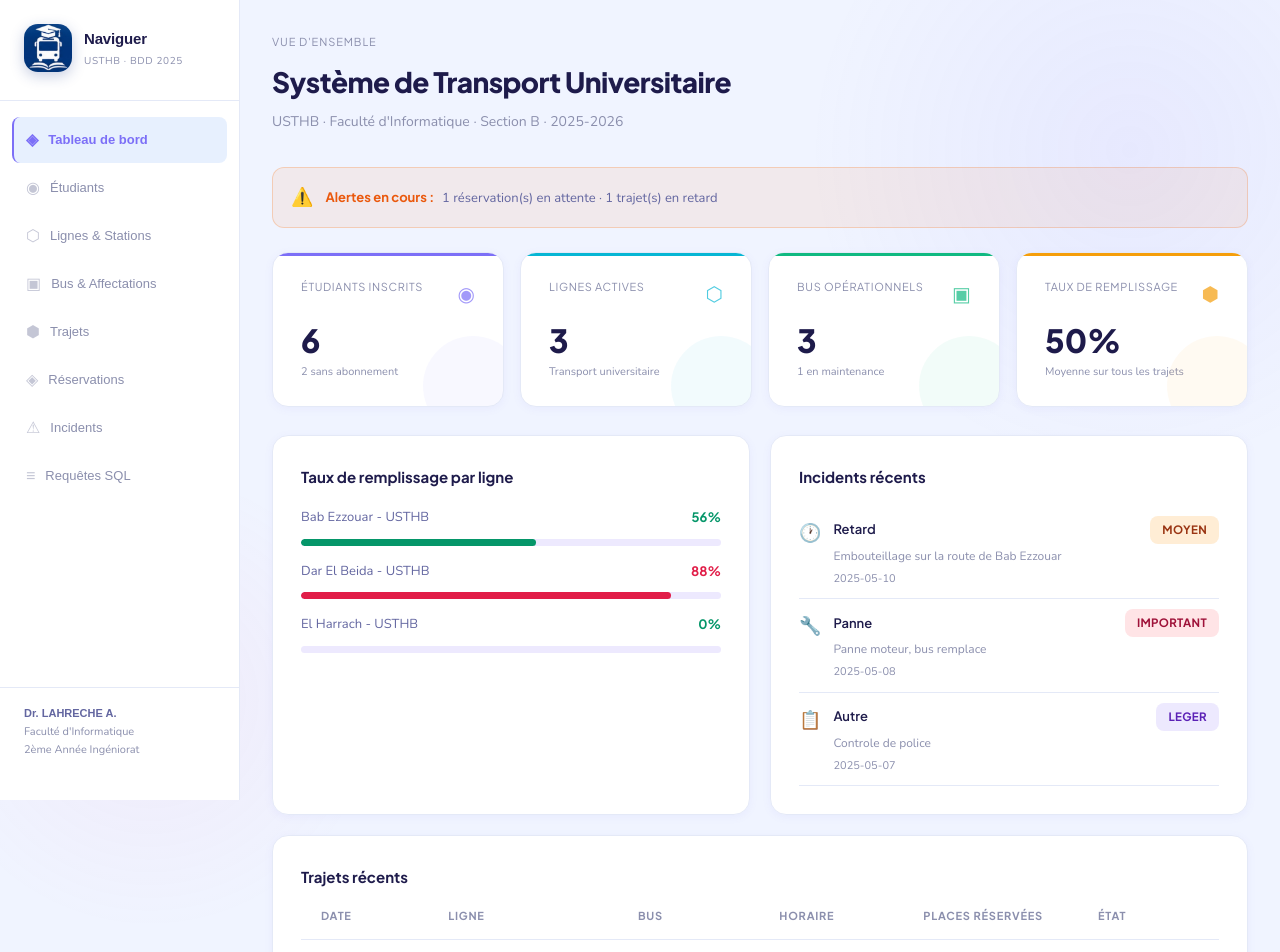
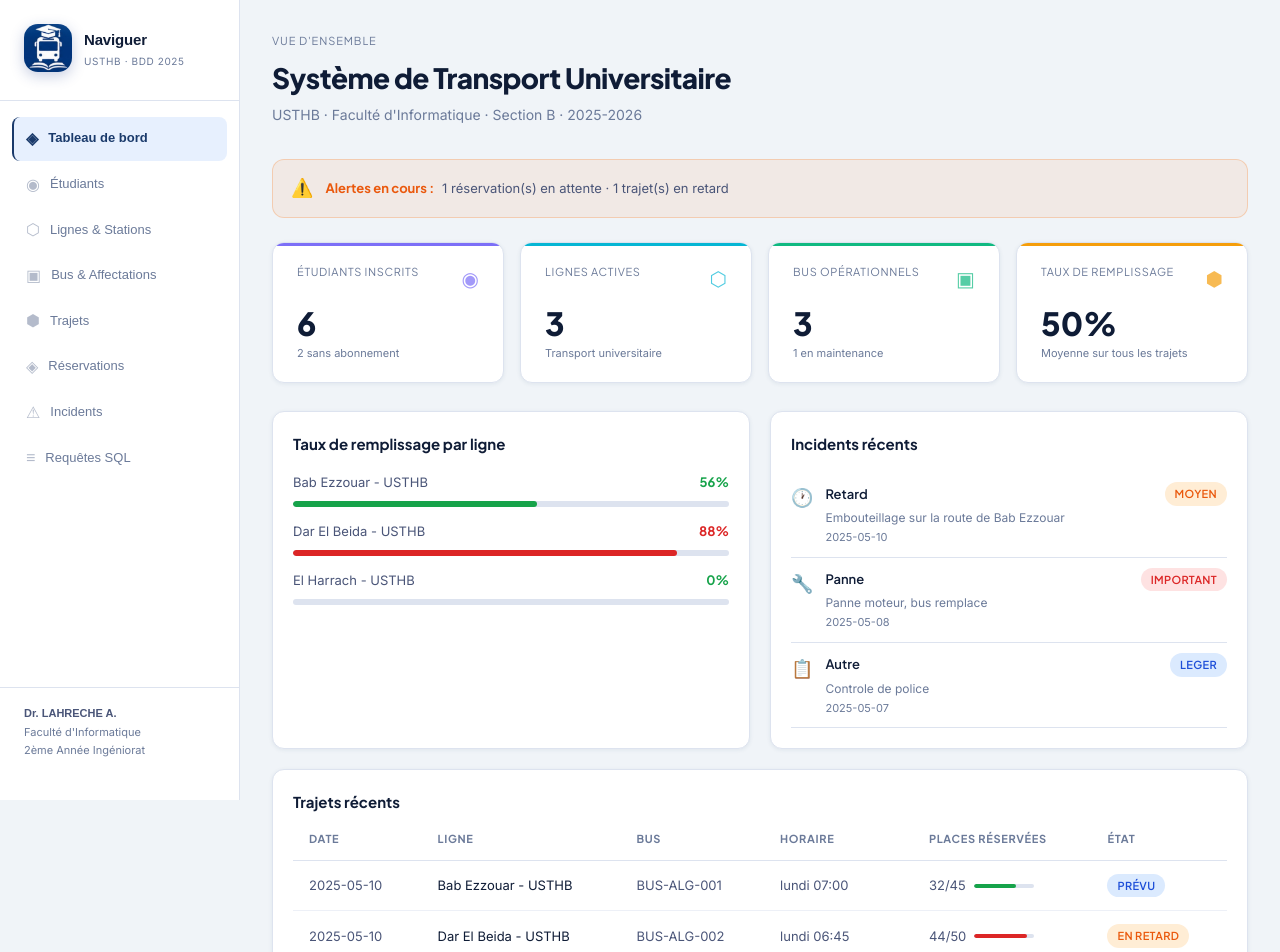
Before and after one commit to bchraaaa2-arch/transport-universitaire, a Next.js app: page / in a window 1280 px wide. Shown: the top 952 px of the page. Built offline with nearby package versions, Linux system fonts and the light colour scheme.

Commit message:
Update globals.css

```diff
--- a/src/styles/globals.css
+++ b/src/styles/globals.css
@@ -1,102 +1,34 @@
-@import url('https://fonts.googleapis.com/css2?family=Plus+Jakarta+Sans:wght@400;500;600;700;800&family=Nunito:wght@400;500;600;700&display=swap');
+@import url('https://fonts.googleapis.com/css2?family=Inter:wght@400;500;600;700;800&family=Plus+Jakarta+Sans:wght@400;500;600;700;800&display=swap');
 
 :root {
-  --bg: #f0f4ff;
-  --surface: #ffffff;
-  --surface2: #f5f7ff;
-  --border: #e4e9f7;
-  --accent: #7c6ff7;
-  --accent2: #f472b6;
-  --accent3: #34d399;
-  --text: #1e1b4b;
-  --text-muted: #8b8fad;
-  --text-dim: #6366a0;
-  --green: #059669;
-  --red: #e11d48;
-  --orange: #ea580c;
-  --radius: 16px;
-
-  --shadow-sm: 0 2px 8px rgba(124,111,247,0.07);
-  --shadow-md: 0 4px 24px rgba(124,111,247,0.10);
-  --shadow-lg: 0 8px 40px rgba(124,111,247,0.13);
-}
-[data-theme="dark"] {
-  --bg: #070b14;
-  --surface: #0e1523;
-  --surface2: #141e2e;
-  --border: #1e2d42;
-  --text: #e2e8f0;
-  --text-muted: #64748b;
-  --text-dim: #94a3b8;
-  --shadow-sm: 0 2px 8px rgba(0,0,0,0.3);
-  --shadow-md: 0 4px 24px rgba(0,0,0,0.4);
-  --shadow-lg: 0 8px 40px rgba(0,0,0,0.5);
-}
-
-[data-theme="dark"] .card:hover {
-  border-color: rgba(124,111,247,0.3);
-  box-shadow: 0 0 0 1px rgba(124,111,247,0.1),
-              0 8px 32px rgba(0,0,0,0.3);
-}
-
-[data-theme="dark"] input,
-[data-theme="dark"] select,
-[data-theme="dark"] textarea {
-  background: var(--surface2);
-  border-color: var(--border);
-  color: var(--text);
-}
-
-[data-theme="dark"] input:focus,
-[data-theme="dark"] select:focus,
-[data-theme="dark"] textarea:focus {
-  background: var(--surface);
-  box-shadow: 0 0 0 3px rgba(124,111,247,0.2);
-}
-
-[data-theme="dark"] select option {
-  background: var(--surface);
-  color: var(--text);
-}
-
-[data-theme="dark"] td {
-  border-bottom-color: rgba(30,45,66,0.6);
-}
-
-[data-theme="dark"] tr:hover td {
-  background: rgba(124,111,247,0.05);
-  color: var(--text);
-}
-
-[data-theme="dark"] .progress-bar {
-  background: var(--border);
-}
-
-[data-theme="dark"] .badge-green  { background: rgba(16,185,129,0.15);  color: #34d399; }
-[data-theme="dark"] .badge-red    { background: rgba(239,68,68,0.15);   color: #f87171; }
-[data-theme="dark"] .badge-orange { background: rgba(249,115,22,0.15);  color: #fb923c; }
-[data-theme="dark"] .badge-blue   { background: rgba(124,111,247,0.15); color: #a78bfa; }
-[data-theme="dark"] .badge-gray   { background: rgba(100,116,139,0.15); color: #94a3b8; }
-
-[data-theme="dark"] .modal-overlay {
-  background: rgba(0,0,0,0.7);
-}
-
-[data-theme="dark"] .modal {
-  background: var(--surface);
-  border-color: var(--border);
-  box-shadow: 0 20px 60px rgba(0,0,0,0.5);
-}
-
-[data-theme="dark"] .btn-ghost {
-  background: var(--surface2);
-  border-color: var(--border);
-  color: var(--text-dim);
-}
-
-[data-theme="dark"] .btn-danger {
-  background: rgba(239,68,68,0.12);
-  border-color: rgba(239,68,68,0.2);
+  --bg:           #f0f4f8;
+  --surface:      #ffffff;
+  --surface2:     #f4f7fb;
+  --border:       #dde3ef;
+  --sidebar-bg:   #1a3a6b;
+  --sidebar-dark: #122850;
+  --sidebar-hover:#1e4a8a;
+  --sidebar-text: rgba(255,255,255,0.65);
+  --sidebar-active: #ffffff;
+  --accent:       #1a3a6b;
+  --accent-light: #2563eb;
+  --accent2:      #0ea5e9;
+  --accent3:      #f59e0b;
+  --text:         #0f1c36;
+  --text-muted:   #6b7a99;
+  --text-dim:     #4a5578;
+  --green:        #16a34a;
+  --green-bg:     #dcfce7;
+  --red:          #dc2626;
+  --red-bg:       #fee2e2;
+  --orange:       #ea580c;
+  --orange-bg:    #ffedd5;
+  --blue-bg:      #dbeafe;
+  --blue-text:    #1d4ed8;
+  --radius:       12px;
+  --shadow-sm:    0 1px 4px rgba(26,58,107,0.08);
+  --shadow-md:    0 4px 16px rgba(26,58,107,0.12);
+  --shadow-lg:    0 8px 32px rgba(26,58,107,0.16);
 }
 
 * { margin: 0; padding: 0; box-sizing: border-box; }
@@ -104,34 +36,10 @@
 body {
   background: var(--bg);
   color: var(--text);
-  font-family: 'Nunito', sans-serif;
-  font-size: 15px;
-  line-height: 1.75;
+  font-family: 'Inter', sans-serif;
+  font-size: 14px;
+  line-height: 1.6;
   min-height: 100vh;
-}
-
-/* Fond dégradé pastel subtil */
-body::before {
-  content: '';
-  position: fixed;
-  top: -200px;
-  right: -200px;
-  width: 700px;
-  height: 700px;
-  background: radial-gradient(circle, rgba(124,111,247,0.08) 0%, transparent 65%);
-  pointer-events: none;
-  z-index: 0;
-}
-body::after {
-  content: '';
-  position: fixed;
-  bottom: -150px;
-  left: -100px;
-  width: 500px;
-  height: 500px;
-  background: radial-gradient(circle, rgba(244,114,182,0.07) 0%, transparent 65%);
-  pointer-events: none;
-  z-index: 0;
 }
 
 h1, h2, h3, h4 {
@@ -141,230 +49,132 @@ h1, h2, h3, h4 {
 }
 
 a { text-decoration: none; color: inherit; }
+button { cursor: pointer; font-family: 'Inter', sans-serif; border: none; outline: none; }
 
-button {
-  cursor: pointer;
-  font-family: 'Nunito', sans-serif;
-  border: none;
-  outline: none;
-}
-
-/* ── Inputs ── */
 input, select, textarea {
-  font-family: 'Nunito', sans-serif;
-  background: var(--surface2);
+  font-family: 'Inter', sans-serif;
+  background: var(--surface);
   border: 1.5px solid var(--border);
   color: var(--text);
-  border-radius: 12px;
-  padding: 11px 16px;
+  border-radius: 8px;
+  padding: 10px 14px;
   font-size: 14px;
   outline: none;
   transition: border-color 0.2s, box-shadow 0.2s;
   width: 100%;
 }
 input:focus, select:focus, textarea:focus {
-  border-color: var(--accent);
-  box-shadow: 0 0 0 3px rgba(124,111,247,0.12);
-  background: #fff;
+  border-color: var(--accent-light);
+  box-shadow: 0 0 0 3px rgba(37,99,235,0.1);
 }
 select option { background: var(--surface); color: var(--text); }
 input::placeholder { color: var(--text-muted); }
 
-/* ── Badges ── */
 .badge {
-  display: inline-flex;
-  align-items: center;
-  gap: 5px;
-  padding: 4px 12px;
-  border-radius: 8px;
-  font-size: 11.5px;
-  font-weight: 700;
-  letter-spacing: 0.03em;
-  text-transform: uppercase;
-  font-family: 'Plus Jakarta Sans', sans-serif;
+  display: inline-flex; align-items: center; gap: 4px;
+  padding: 3px 10px; border-radius: 100px;
+  font-size: 11px; font-weight: 600; letter-spacing: 0.03em;
+  text-transform: uppercase; font-family: 'Plus Jakarta Sans', sans-serif;
 }
-.badge-green  { background: #d1fae5; color: #065f46; }
-.badge-red    { background: #ffe4e6; color: #9f1239; }
-.badge-orange { background: #ffedd5; color: #9a3412; }
-.badge-blue   { background: #ede9fe; color: #5b21b6; }
-.badge-gray   { background: #f1f5f9; color: #475569; }
+.badge-green  { background: var(--green-bg);  color: var(--green); }
+.badge-red    { background: var(--red-bg);    color: var(--red); }
+.badge-orange { background: var(--orange-bg); color: var(--orange); }
+.badge-blue   { background: var(--blue-bg);   color: var(--blue-text); }
+.badge-gray   { background: #f1f5f9;          color: #475569; }
 
-/* ── Cards ── */
 .card {
   background: var(--surface);
   border: 1.5px solid var(--border);
   border-radius: var(--radius);
-  padding: 28px;
+  padding: 20px;
   box-shadow: var(--shadow-sm);
-  position: relative;
-  z-index: 1;
-  transition: box-shadow 0.22s, border-color 0.22s, transform 0.22s;
+  transition: box-shadow 0.2s, border-color 0.2s;
 }
-.card:hover {
-  border-color: rgba(124,111,247,0.35);
-  box-shadow: var(--shadow-lg);
-  transform: translateY(-2px);
-}
+.card:hover { box-shadow: var(--shadow-md); border-color: #c5d0e8; }
 
-/* ── Stat cards ── */
 .stat-card {
   background: var(--surface);
   border: 1.5px solid var(--border);
   border-radius: var(--radius);
-  padding: 24px 28px;
+  padding: 20px 24px;
   box-shadow: var(--shadow-sm);
-  position: relative;
-  overflow: hidden;
-  z-index: 1;
-  transition: box-shadow 0.22s, transform 0.22s;
+  position: relative; overflow: hidden;
+  transition: box-shadow 0.2s, transform 0.2s;
 }
 .stat-card::before {
-  content: '';
-  position: absolute;
-  top: 0; left: 0; right: 0;
-  height: 3px;
-  background: var(--accent-color, var(--accent));
+  content: ''; position: absolute; top: 0; left: 0; right: 0;
+  height: 3px; background: var(--accent-color, var(--accent-light));
   border-radius: 3px 3px 0 0;
 }
-/* Cercle déco en fond */
-.stat-card::after {
-  content: '';
-  position: absolute;
-  bottom: -30px;
-  right: -20px;
-  width: 100px;
-  height: 100px;
-  border-radius: 50%;
-  background: var(--accent-color, var(--accent));
-  opacity: 0.05;
-}
-.stat-card:hover {
-  transform: translateY(-3px);
-  box-shadow: var(--shadow-md);
-}
+.stat-card:hover { transform: translateY(-2px); box-shadow: var(--shadow-md); }
 
-/* ── Buttons ── */
 .btn {
-  display: inline-flex;
-  align-items: center;
-  gap: 8px;
-  padding: 10px 20px;
-  border-radius: 12px;
-  font-size: 13.5px;
-  font-weight: 700;
-  transition: all 0.18s;
-  font-family: 'Plus Jakarta Sans', sans-serif;
-  letter-spacing: -0.01em;
+  display: inline-flex; align-items: center; gap: 8px;
+  padding: 9px 18px; border-radius: 8px;
+  font-size: 13px; font-weight: 600;
+  transition: all 0.18s; font-family: 'Plus Jakarta Sans', sans-serif;
 }
 .btn-primary {
-  background: linear-gradient(135deg, var(--accent), #a78bfa);
-  color: #fff;
-  box-shadow: 0 4px 14px rgba(124,111,247,0.35);
+  background: var(--accent); color: #fff;
+  box-shadow: 0 2px 8px rgba(26,58,107,0.25);
 }
 .btn-primary:hover {
-  box-shadow: 0 6px 20px rgba(124,111,247,0.45);
+  background: #122850;
+  box-shadow: 0 4px 12px rgba(26,58,107,0.35);
   transform: translateY(-1px);
 }
 .btn-ghost {
-  background: var(--surface2);
-  color: var(--text-dim);
+  background: var(--surface2); color: var(--text-dim);
   border: 1.5px solid var(--border);
 }
-.btn-ghost:hover {
-  border-color: var(--accent);
-  color: var(--accent);
-  background: rgba(124,111,247,0.06);
+.btn-ghost:hover { border-color: var(--accent-light); color: var(--accent); }
+.btn-danger {
+  background: var(--red-bg); color: var(--red);
+  border: 1.5px solid #fca5a5;
 }
-.btn-danger {
-  background: #fff0f3;
-  color: var(--red);
-  border: 1.5px solid #fecdd3;
+.btn-danger:hover { background: #fecaca; }
+
+table { width: 100%; border-collapse: collapse; font-size: 13px; }
+th {
+  text-align: left; color: var(--text-muted); font-weight: 700;
+  font-family: 'Plus Jakarta Sans', sans-serif; font-size: 11px;
+  letter-spacing: 0.06em; text-transform: uppercase;
+  padding: 0 16px 12px; border-bottom: 1.5px solid var(--border);
 }
-.btn-danger:hover {
-  background: #ffe4e6;
-  border-color: #fda4af;
+td {
+  padding: 13px 16px; border-bottom: 1px solid #edf0f7;
+  color: var(--text-dim); transition: background 0.1s;
+}
+tr:last-child td { border-bottom: none; }
+tr:hover td { background: #f5f8ff; color: var(--text); }
+
+.modal-overlay {
+  position: fixed; inset: 0; background: rgba(10,24,55,0.45);
+  display: flex; align-items: center; justify-content: center;
+  z-index: 100; backdrop-filter: blur(4px); animation: fadeIn .15s ease;
+}
+.modal {
+  background: var(--surface); border: 1.5px solid var(--border);
+  border-radius: 16px; padding: 32px; width: 100%; max-width: 500px;
+  box-shadow: var(--shadow-lg); animation: slideUp .2s ease;
+}
+@keyframes fadeIn  { from { opacity:0 } to { opacity:1 } }
+@keyframes slideUp { from { transform:translateY(16px); opacity:0 } to { transform:translateY(0); opacity:1 } }
+
+.form-group { margin-bottom: 16px; }
+.form-label {
+  display: block; font-size: 11px; font-weight: 700;
+  font-family: 'Plus Jakarta Sans', sans-serif; letter-spacing: 0.05em;
+  color: var(--text-muted); margin-bottom: 6px; text-transform: uppercase;
 }
 
-/* ── Table ── */
-table {
-  width: 100%;
-  border-collapse: collapse;
-  font-size: 13.5px;
+.progress-bar {
+  height: 6px; background: var(--border);
+  border-radius: 100px; overflow: hidden; margin-top: 8px;
 }
-th {
-  text-align: left;
-  color: var(--text-muted);
-  font-weight: 700;
-  font-family: 'Plus Jakarta Sans', sans-serif;
-  font-size: 11px;
-  letter-spacing: 0.07em;
-  text-transform: uppercase;
-  padding: 0 20px 14px;
-  border-bottom: 1.5px solid var(--border);
-}
-td {
-  padding: 16px 20px;
-  border-bottom: 1px solid #f1f4fd;
-  color: var(--text-dim);
-  transition: background 0.12s;
-}
-tr:last-child td { border-bottom: none; }
-tr:hover td {
-  background: #f8f7ff;
-  color: var(--text);
-}
+.progress-fill { height: 100%; border-radius: 100px; transition: width 0.6s ease; }
 
-/* ── Modal ── */
-.modal-overlay {
-  position: fixed; inset: 0;
-  background: rgba(30, 27, 75, 0.25);
-  display: flex; align-items: center; justify-content: center;
-  z-index: 100;
-  backdrop-filter: blur(6px);
-  animation: fadeIn .18s ease;
-}
-.modal {
-  background: var(--surface);
-  border: 1.5px solid var(--border);
-  border-radius: 20px;
-  padding: 36px;
-  width: 100%;
-  max-width: 500px;
-  box-shadow: 0 20px 60px rgba(124,111,247,0.18);
-  animation: slideUp .22s ease;
-}
-@keyframes fadeIn  { from { opacity: 0 } to { opacity: 1 } }
-@keyframes slideUp { from { transform: translateY(20px); opacity: 0 } to { transform: translateY(0); opacity: 1 } }
-
-/* ── Forms ── */
-.form-group { margin-bottom: 18px; }
-.form-label {
-  display: block;
-  font-size: 12px;
-  font-weight: 700;
-  font-family: 'Plus Jakarta Sans', sans-serif;
-  letter-spacing: 0.05em;
-  color: var(--text-muted);
-  margin-bottom: 7px;
-  text-transform: uppercase;
-}
-
-/* ── Progress bar ── */
-.progress-bar {
-  height: 7px;
-  background: #ede9fe;
-  border-radius: 100px;
-  overflow: hidden;
-  margin-top: 10px;
-}
-.progress-fill {
-  height: 100%;
-  border-radius: 100px;
-  transition: width 0.6s ease;
-}
-
-/* ── Scrollbar ── */
-::-webkit-scrollbar { width: 6px; height: 6px; }
+::-webkit-scrollbar { width: 5px; height: 5px; }
 ::-webkit-scrollbar-track { background: transparent; }
-::-webkit-scrollbar-thumb { background: #ddd6fe; border-radius: 10px; }
-::-webkit-scrollbar-thumb:hover { background: var(--accent); }
+::-webkit-scrollbar-thumb { background: #c5d0e8; border-radius: 10px; }
+::-webkit-scrollbar-thumb:hover { background: var(--accent-light); }
```
